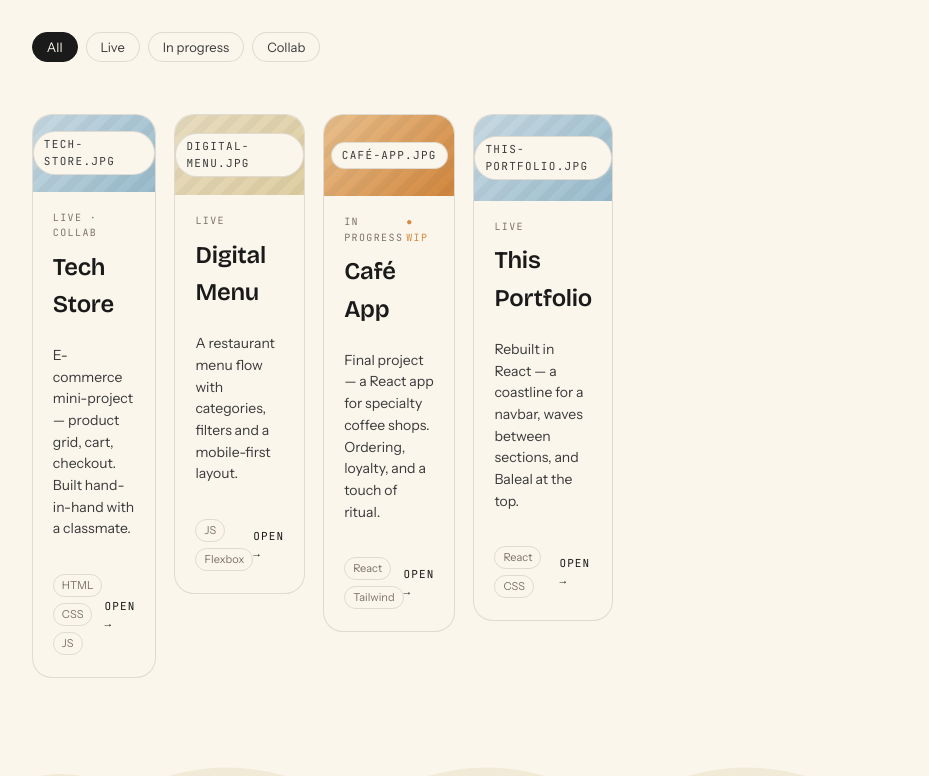
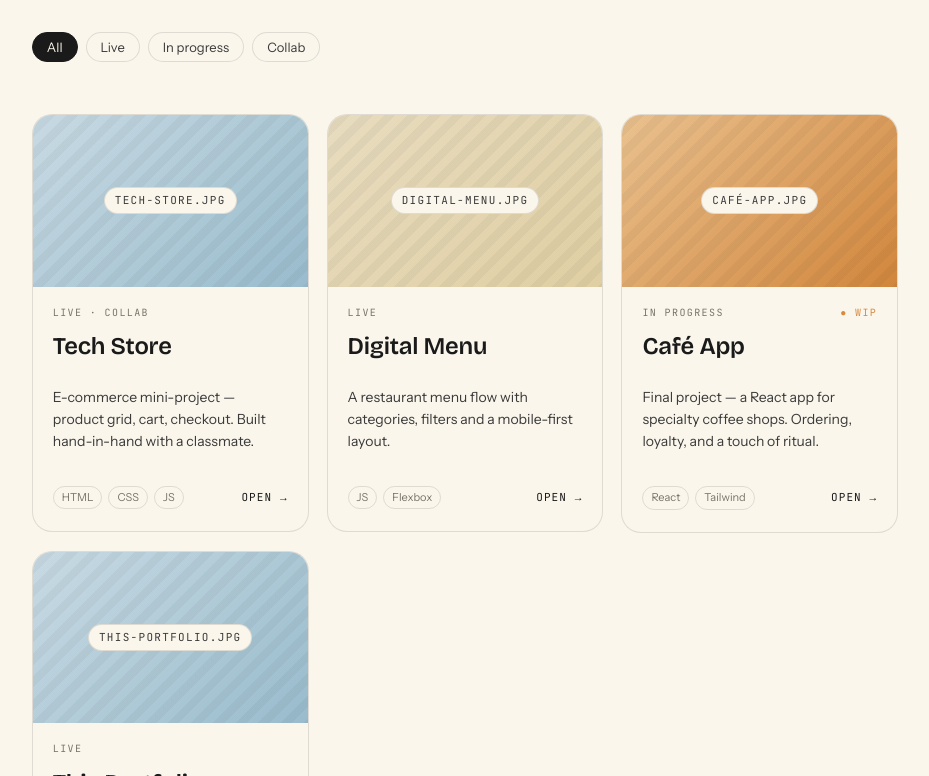
Before and after one commit to TimacDev/Portfolio-Evolved, a React (Vite) app: page / in a window 1280 px wide. Shown: the part 3224-4000 px from the top of the page, without its empty margins (305-1234 px from the left). Built offline with nearby package versions, Linux system fonts and the light colour scheme.

Commit message:
reef update

```diff
--- a/src/app.jsx
+++ b/src/app.jsx
@@ -40,12 +40,27 @@ export default function App() {
   useEffect(() => {
     const targets = sections.map(s => document.getElementById(s.id)).filter(Boolean);
     if (!targets.length) return;
-    const io = new IntersectionObserver((entries) => {
-      const visible = entries.filter(e => e.isIntersecting).sort((a, b) => b.intersectionRatio - a.intersectionRatio);
-      if (visible[0]) setActive(visible[0].target.id);
-    }, { rootMargin: "-30% 0px -55% 0px", threshold: [0, .25, .5, .75, 1] });
-    targets.forEach(el => io.observe(el));
-    return () => io.disconnect();
+    let raf = 0;
+    function update() {
+      raf = 0;
+      const threshold = 100;
+      let current = targets[0].id;
+      for (const el of targets) {
+        if (el.getBoundingClientRect().top <= threshold) current = el.id;
+        else break;
+      }
+      setActive(current);
+    }
+    function onScroll() {
+      if (raf) return;
+      raf = requestAnimationFrame(update);
+    }
+    window.addEventListener("scroll", onScroll, { passive: true });
+    update();
+    return () => {
+      window.removeEventListener("scroll", onScroll);
+      if (raf) cancelAnimationFrame(raf);
+    };
   }, [lang]);
 
   function jump(id) {
--- a/src/sections/Reefs.jsx
+++ b/src/sections/Reefs.jsx
@@ -6,20 +6,20 @@ const content = {
     num: "04", kicker: "Reefs", title: ["Things I've ", { em: "washed ashore." }],
     filters: ["All", "Live", "In progress", "Collab"],
     projects: [
-      { id: 1, title: "Tech Store",     desc: "E-commerce mini-project — product grid, cart, checkout. Built hand-in-hand with a classmate.", tags: ["HTML", "CSS", "JS"], type: "Live · collab", size: "feature", thumb: "ocean",  href: "https://github.com/OdaIT/Mini-Projeto_Tiago_Danilo" },
-      { id: 2, title: "Digital Menu",   desc: "A restaurant menu flow with categories, filters and a mobile-first layout.",                   tags: ["JS", "Flexbox"],     type: "Live",          size: "std",     thumb: "sand",   href: "https://github.com/OdaIT/Restaurante" },
-      { id: 3, title: "Café App",       desc: "Final project — a React app for specialty coffee shops. Ordering, loyalty, and a touch of ritual.", tags: ["React", "Tailwind"], type: "In progress",  size: "wide",    thumb: "sunset", href: "#", wip: true },
-      { id: 4, title: "This Portfolio", desc: "Rebuilt in React — a coastline for a navbar, waves between sections, and Baleal at the top.",       tags: ["React", "CSS"],      type: "Live",          size: "std",     thumb: "ocean",  href: "#" }
+      { id: 1, title: "Tech Store",     desc: "E-commerce mini-project — product grid, cart, checkout. Built hand-in-hand with a classmate.", tags: ["HTML", "CSS", "JS"], type: "Live · collab", thumb: "ocean",  href: "https://github.com/OdaIT/Mini-Projeto_Tiago_Danilo" },
+      { id: 2, title: "Digital Menu",   desc: "A restaurant menu flow with categories, filters and a mobile-first layout.",                   tags: ["JS", "Flexbox"],     type: "Live",          thumb: "sand",   href: "https://github.com/OdaIT/Restaurante" },
+      { id: 3, title: "Café App",       desc: "Final project — a React app for specialty coffee shops. Ordering, loyalty, and a touch of ritual.", tags: ["React", "Tailwind"], type: "In progress",  thumb: "sunset", href: "#", wip: true },
+      { id: 4, title: "This Portfolio", desc: "Rebuilt in React — a coastline for a navbar, waves between sections, and Baleal at the top.",       tags: ["React", "CSS"],      type: "Live",          thumb: "ocean",  href: "#" }
     ]
   },
   pt: {
     num: "04", kicker: "Recifes", title: ["Coisas que ", { em: "deram à costa." }],
     filters: ["Todos", "Em linha", "Em curso", "Colab"],
     projects: [
-      { id: 1, title: "Tech Store",       desc: "Mini-projeto de e-commerce — grelha, carrinho, checkout. Feito a quatro mãos com um colega.",           tags: ["HTML", "CSS", "JS"], type: "Em linha · colab", size: "feature", thumb: "ocean",  href: "https://github.com/OdaIT/Mini-Projeto_Tiago_Danilo" },
-      { id: 2, title: "Menu Digital",     desc: "Menu de restaurante com categorias, filtros e layout mobile-first.",                                     tags: ["JS", "Flexbox"],     type: "Em linha",         size: "std",     thumb: "sand",   href: "https://github.com/OdaIT/Restaurante" },
-      { id: 3, title: "Café App",         desc: "Projeto final — app em React para cafetarias de especialidade. Pedidos, fidelização, e um toque de ritual.", tags: ["React", "Tailwind"], type: "Em curso",         size: "wide",    thumb: "sunset", href: "#", wip: true },
-      { id: 4, title: "Este Portefólio",  desc: "Reconstruído em React — uma costa por navbar, ondas entre secções, e o Baleal no topo.",                  tags: ["React", "CSS"],      type: "Em linha",         size: "std",     thumb: "ocean",  href: "#" }
+      { id: 1, title: "Tech Store",       desc: "Mini-projeto de e-commerce — grelha, carrinho, checkout. Feito a quatro mãos com um colega.",           tags: ["HTML", "CSS", "JS"], type: "Em linha · colab", thumb: "ocean",  href: "https://github.com/OdaIT/Mini-Projeto_Tiago_Danilo" },
+      { id: 2, title: "Menu Digital",     desc: "Menu de restaurante com categorias, filtros e layout mobile-first.",                                     tags: ["JS", "Flexbox"],     type: "Em linha",         thumb: "sand",   href: "https://github.com/OdaIT/Restaurante" },
+      { id: 3, title: "Café App",         desc: "Projeto final — app em React para cafetarias de especialidade. Pedidos, fidelização, e um toque de ritual.", tags: ["React", "Tailwind"], type: "Em curso",         thumb: "sunset", href: "#", wip: true },
+      { id: 4, title: "Este Portefólio",  desc: "Reconstruído em React — uma costa por navbar, ondas entre secções, e o Baleal no topo.",                  tags: ["React", "CSS"],      type: "Em linha",         thumb: "ocean",  href: "#" }
     ]
   }
 };
@@ -52,7 +52,7 @@ export default function Reefs({ lang }) {
       <div className="reefs">
         {filtered.map((p, i) => (
           <Reveal key={p.id} delay={i * 80}>
-            <a className={"reef " + (p.size === "feature" ? "feature" : p.size === "wide" ? "wide" : "")} href={p.href} target="_blank" rel="noreferrer">
+            <a className="reef" href={p.href} target="_blank" rel="noreferrer">
               <div className={"thumb " + p.thumb}>
                 <div className="stripe-ph" />
                 <span className="proj-label">{p.title.toLowerCase().replace(/\s+/g, "-")}.jpg</span>
--- a/src/styles.css
+++ b/src/styles.css
@@ -651,14 +651,11 @@ section.sec:first-child { border-top: 0; padding-top: 10px; }
 
 .reefs {
   display: grid;
-  grid-template-columns: repeat(6, 1fr);
+  grid-template-columns: repeat(auto-fit, minmax(260px, 1fr));
   gap: 18px;
 }
-@media (max-width: 1000px) { .reefs { grid-template-columns: repeat(2, 1fr); } }
-@media (max-width: 600px) { .reefs { grid-template-columns: 1fr; } }
 
 .reef {
-  grid-column: span 2;
   background: var(--paper);
   border: 1px solid var(--line);
   border-radius: 20px;
@@ -667,10 +664,6 @@ section.sec:first-child { border-top: 0; padding-top: 10px; }
   transition: transform .3s ease, box-shadow .3s ease;
   position: relative;
 }
-.reef.feature { grid-column: span 3; }
-.reef.wide    { grid-column: span 4; }
-@media (max-width: 1000px) { .reef, .reef.feature, .reef.wide { grid-column: span 2; } }
-@media (max-width: 600px)  { .reef, .reef.feature, .reef.wide { grid-column: span 1; } }
 
 .reef:hover { transform: translateY(-4px); box-shadow: 0 24px 48px -24px rgba(26,26,26,.22); }
 .reef .thumb {
```
